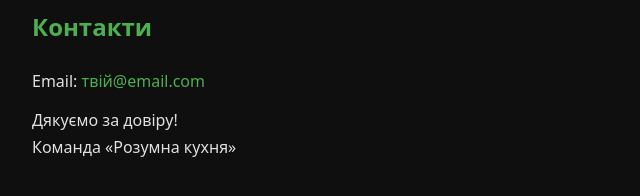
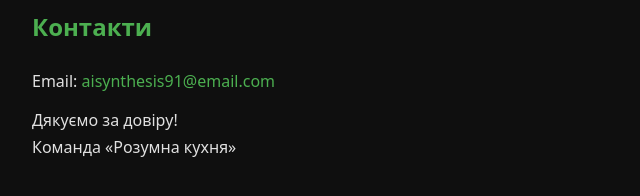
Before and after one commit to adrenobpc/privacy-policy, a plain HTML site: page index.html in a window 1280 px wide. Shown: the part 1147-1343 px from the top of the page, 208-848 px from the left. Drawn offline with Linux system fonts and the light colour scheme.

Commit message:
Update index.html

```diff
--- a/index.html
+++ b/index.html
@@ -57,7 +57,7 @@
   <p>У разі змін — нова версія буде опублікована за цим самим посиланням.</p>
 
   <h2>Контакти</h2>
-  <p>Email: <a href="mailto:aisynthesis91@email.com">твій@email.com</a></p>
+  <p>Email: <a href="mailto:твій@email.com">aisynthesis91@email.com</a></p>
 
   <p>Дякуємо за довіру!<br>Команда «Розумна кухня»</p>
 </body>
```
